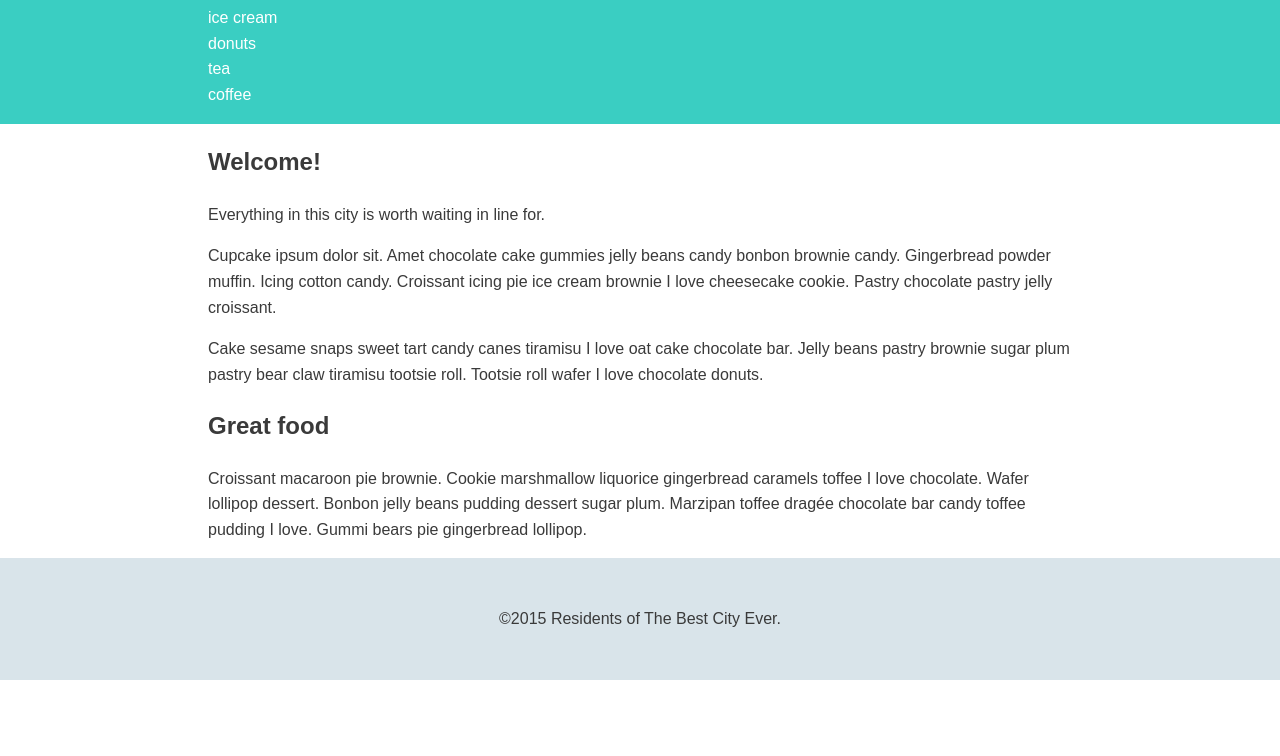
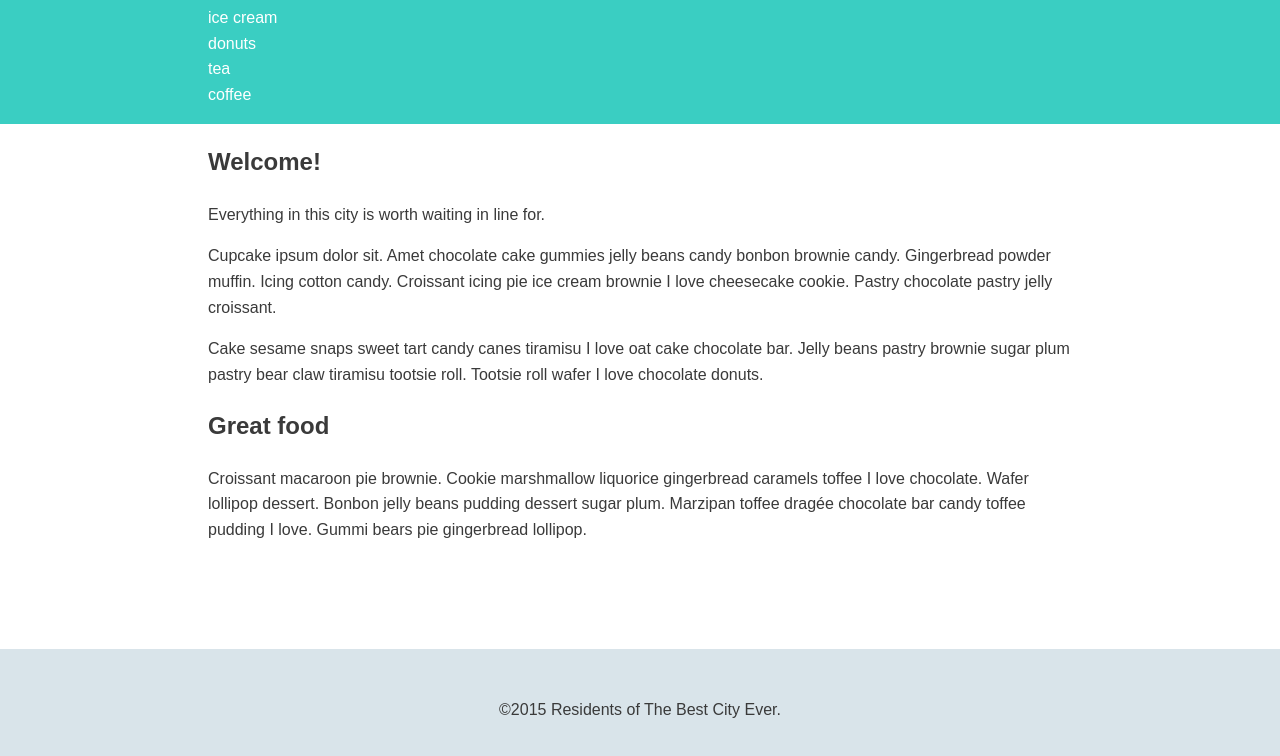
Before and after one commit to Frente-fin/CSS-Layout, a plain HTML site: page index.html in a window 1280 px wide. Shown: the part 62-818 px from the top of the page. Drawn offline with Linux system fonts and the light colour scheme.

Commit message:
added sticky footer

```diff
--- a/index.html
+++ b/index.html
@@ -6,6 +6,7 @@
 	<link rel="stylesheet" href="css/style.css">
 </head>
 <body>
+    <div class="wrap">
 	<header class="main-header">
         <div class="container">
 		<h1 class="name"><a href="#">Best City Guide</a></h1>
@@ -26,6 +27,7 @@
 	<h2>Great food</h2>
 	<p>Croissant macaroon pie brownie. Cookie marshmallow liquorice gingerbread caramels toffee I love chocolate. Wafer lollipop dessert. Bonbon jelly beans pudding dessert sugar plum. Marzipan toffee drag&#233;e chocolate bar candy toffee pudding I love. Gummi bears pie gingerbread lollipop.</p>
     </div>
+    </div>
 
 	<footer class="main-footer">
 		<p>&copy;2015 Residents of The Best City Ever.</p>
--- a/scss/style.scss
+++ b/scss/style.scss
@@ -53,11 +53,16 @@ a {
 
 @media (min-width: 768px ) {
 
+    .wrap {
+        min-height: calc(100vh - 89px);
+    }
+
     .container {
     width: 70%;
     max-width: 1000px;
     margin: 0 auto;
   }
+
 }
 
 /* ---- Page Elements ---- */
```
Also changed, not shown: css/style.css.
